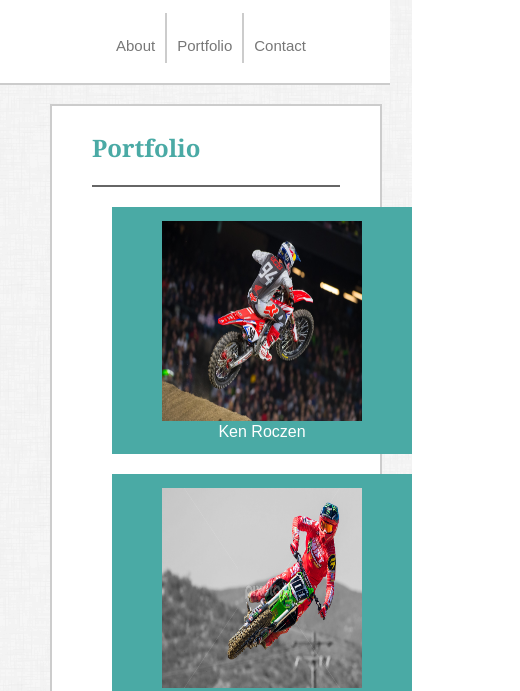
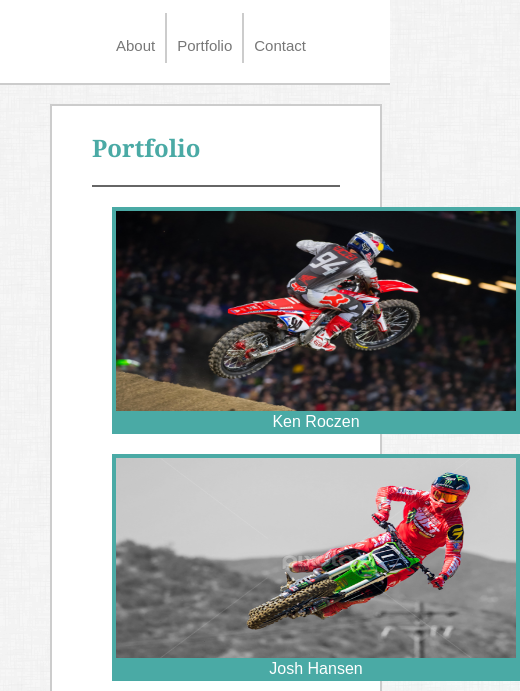
Before and after one commit to Corbin520/Responsive-Portfolio, a plain HTML site: page portfolio.html in a window 390 px wide. Shown: the part 77-768 px from the top of the page, 520 px wide, since content can reach past the window. Drawn offline with Linux system fonts and the light colour scheme.

Commit message:
assignment completed

```diff
--- a/assets/css/style.css
+++ b/assets/css/style.css
@@ -30,7 +30,7 @@ body {
     padding: 20px;
     float: left;
 
-  /* 0 520 0 205 orig marg */
+
 }
 
 header {
@@ -108,7 +108,7 @@ p {
     color: #777777;
 }
 
-.index-footer, .contact-footer, .portfolio-footer {
+footer {
     clear: both;
     color: #ffffff;
     width: 100%;
@@ -166,10 +166,14 @@ p {
     width: 875px;
 }
 
+#kenR, #joshH, #jasonA, #deanW, #axellH, #firstT {
+
+}
+
                             /* Responsive Media HW */
 
 
-/* 960px */
+
 @media screen and (max-width: 980px) {
 
     .about-me {
@@ -184,6 +188,7 @@ p {
         margin: 0 0 0 50px;
         margin-top: 100px;
         padding-bottom: 730px;
+        height: auto;
     }
     .my-contact {
         width: 60%;
@@ -208,13 +213,15 @@ p {
         margin-left: 50px;
     }
 
+    /* this changed from nothing to the following */
     .header-nav {
-
+        float: right;
+        padding-right: 100px;
     }
 }
 
 
-/* 768px */
+
 @media screen and (max-width: 768px) {
 
     .about-me, .my-contact {
@@ -228,6 +235,7 @@ p {
         float: left;
         margin-left: 20px;
         margin-bottom: 20px;
+        height: 850px;
     }
 
     .my-contact,.my-portfolio {
@@ -238,6 +246,10 @@ p {
         margin-left: 20px;
     }
 
+    .header-nav {
+        float: right;
+        padding-right: 10px;
+    }
     p {
         font-size: 15px;
         line-height: 20px;
@@ -251,24 +263,35 @@ p {
     #message-input {
         width: 647px;
     }
+
+    #kenR, #joshH, #jasonA, #deanW, #axellH, #firstT {
+        width: 290px;
+    }
 }
 
 
-/* 640px */
+
 @media screen and (max-width: 640px) {
 
     .about-me, .my-contact, .my-portfolio {
 
+
+        clear: both;
         width: 85%;
         margin: 15px auto;
         float: left;
         margin-left: 50px;
     }
-    .my-portfolio, .my-contact {
+    .my-portfolio {
 
         margin-top: 181px;
+        height: 1600px
     }
+    .my-contact {
 
+        margin-top: 181px;
+
+    }
     #beach-picture {
 
         width: 100%;
@@ -284,12 +307,6 @@ p {
         margin: 0 50px;
     }
 
-    .moto-img {
-
-    padding: 10px;
-    width: 300px
-
-    }
     .header > h1 {
 
         width: 100%;
@@ -311,6 +328,11 @@ p {
     }
 
     #message-input {
+        position: static;
         width: 460px;
     }
+
+    #kenR, #joshH, #jasonA, #deanW, #axellH, #firstT {
+        width: 400px
+    }
 }
--- a/portfolio.html
+++ b/portfolio.html
@@ -23,7 +23,7 @@
         <h2>Portfolio</h2>
 
     <div class="moto-img">
-        <img src="./assets/images/kenRoczen.jpg" alt="Ken Roczen moto" height="200" width="200" />
+        <img id="kenR" src="./assets/images/kenRoczen.jpg" alt="Ken Roczen moto" height="200" width="200" />
         <div class="moto">Ken Roczen</div>
     </div>
     <div class="moto-img">
```
Also changed, not shown: index.html (+1 -1 lines).
